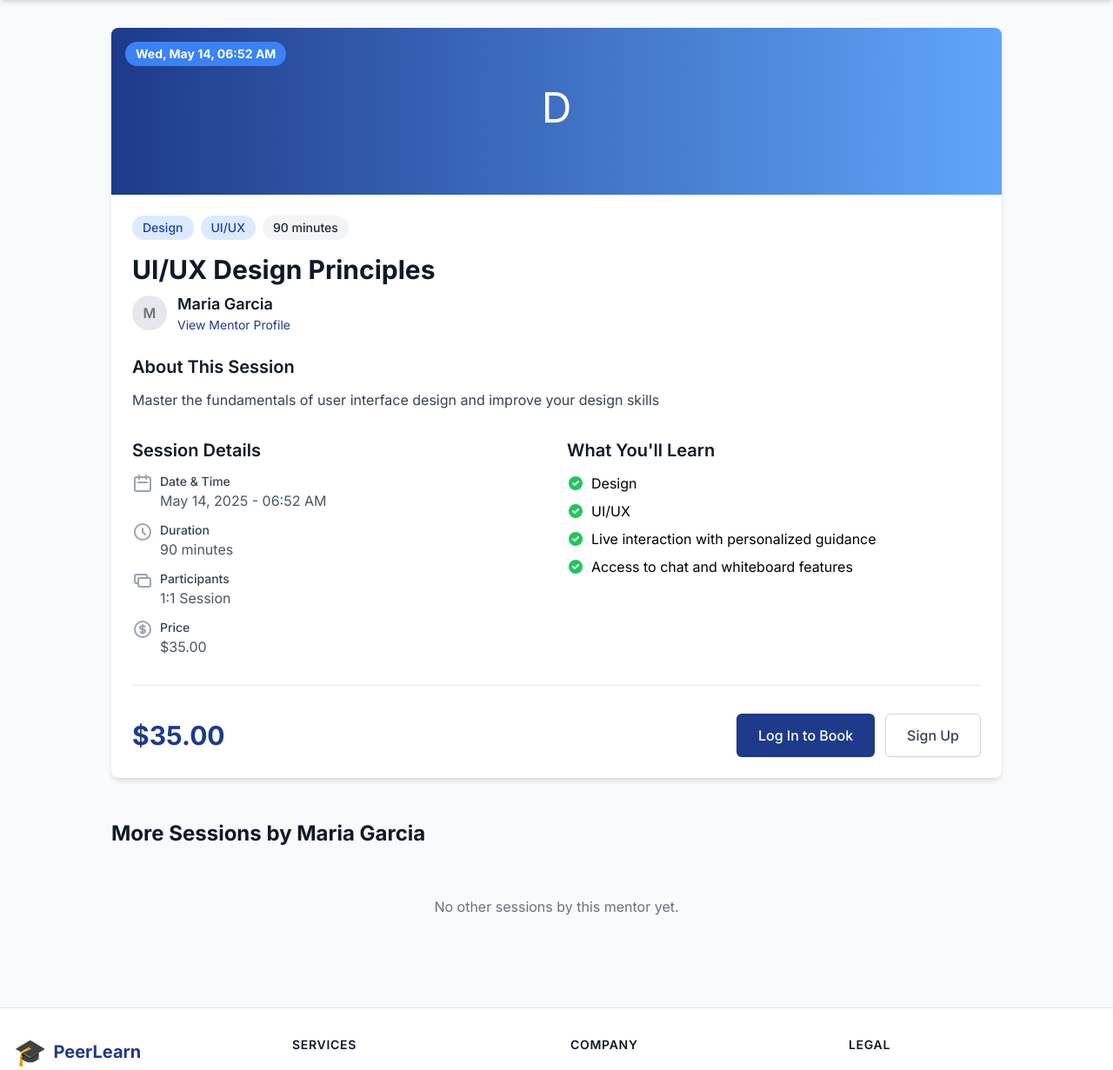
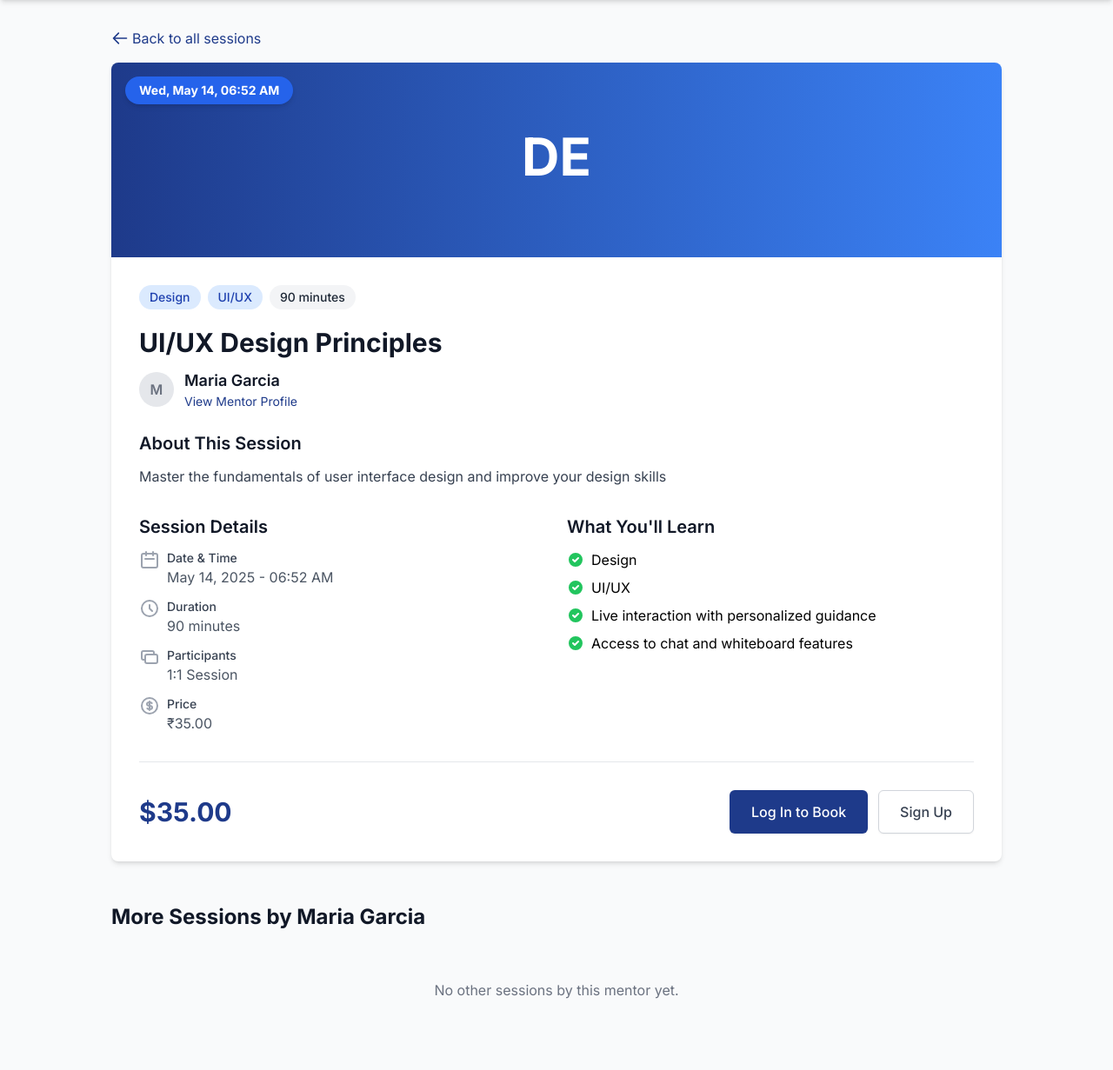
Before and after one commit to ANANDU-2000/Peerlearn-APP, a Django app: page /sessions/2/ in a window 1280 px wide. Shown: the part 64-1295 px from the top of the page at 87% size. Run offline with Django 4.2, Linux system fonts and the light colour scheme; data comes from the database, SQL or seed files in the repository; parts of the project's set-up code (start-up, migrations or seed data) failed here and were passed over; some libraries are stand-ins or nearby versions.

Commit message:
Improve session visibility and access with time-sensitive updates
Filters expired sessions from listings, adjusts go-live button logic, and enhances session detail page.

Replit-Commit-Author: Agent
Replit-Commit-Session-Id: 04811a9e-2fec-4206-8a19-63519f52b27e
Replit-Commit-Screenshot-Url: https://storage.googleapis.com/screenshot-production-us-central1/fe6c2ab6-9cc3-4d2b-863d-f20666b8a8f8/c795cf62-01ca-4e81-9fe8-00f3c8852276.jpg

```diff
--- a/apps/learning_sessions/views.py
+++ b/apps/learning_sessions/views.py
@@ -33,8 +33,14 @@ class SessionListView(ListView):
     paginate_by = 12
 
     def get_queryset(self):
-        """Filter to show only scheduled or live sessions."""
-        queryset = Session.objects.filter(status__in=[Session.SCHEDULED, Session.LIVE])
+        """Filter to show only scheduled or live sessions that haven't expired."""
+        now = timezone.now()
+
+        # Only show sessions that are scheduled or live and haven't passed their scheduled time
+        queryset = Session.objects.filter(
+            status__in=[Session.SCHEDULED, Session.LIVE],
+            schedule__gte=now - timezone.timedelta(minutes=30)  # Include sessions that started within last 30 minutes
+        )
 
         # Apply category filter if provided
         category = self.request.GET.get('category')
--- a/templates/sessions/detail.html
+++ b/templates/sessions/detail.html
@@ -6,29 +6,37 @@
 <div class="bg-gray-50 min-h-screen py-8">
     <div class="container mx-auto px-4">
         <div class="max-w-5xl mx-auto">
+            <!-- Back to sessions link -->
+            <a href="{% url 'sessions:list' %}" class="inline-flex items-center text-primary-600 hover:text-primary-700 mb-4">
+                <svg class="w-5 h-5 mr-1" fill="none" stroke="currentColor" viewBox="0 0 24 24" xmlns="http://www.w3.org/2000/svg">
+                    <path stroke-linecap="round" stroke-linejoin="round" stroke-width="2" d="M10 19l-7-7m0 0l7-7m-7 7h18"></path>
+                </svg>
+                Back to all sessions
+            </a>
+
             <!-- Session Details Card -->
             <div class="bg-white rounded-lg shadow-md overflow-hidden">
                 <!-- Session Header -->
                 <div class="relative">
                     <!-- Status Badge -->
                     {% if session.status == 'live' %}
-                    <div class="absolute top-4 left-4 bg-red-500 text-white text-sm font-bold px-3 py-1 rounded-full flex items-center z-10">
-                        <span class="animate-pulse mr-1 h-2 w-2 bg-white rounded-full"></span>
+                    <div class="absolute top-4 left-4 bg-red-600 text-white text-sm font-bold px-4 py-1.5 rounded-full flex items-center z-10 shadow-md">
+                        <span class="animate-pulse mr-2 h-3 w-3 bg-white rounded-full"></span>
                         LIVE NOW
                     </div>
                     {% else %}
-                    <div class="absolute top-4 left-4 bg-blue-500 text-white text-sm font-bold px-3 py-1 rounded-full z-10">
+                    <div class="absolute top-4 left-4 bg-blue-600 text-white text-sm font-bold px-4 py-1.5 rounded-full z-10 shadow-md">
                         {{ session.schedule|date:"D, M d, h:i A" }}
                     </div>
                     {% endif %}
 
                     <!-- Header Background -->
-                    <div class="h-48 bg-gradient-to-r from-primary-600 to-blue-400">
+                    <div class="h-56 bg-gradient-to-r from-primary-600 to-blue-500">
                         <div class="h-full w-full flex items-center justify-center text-white">
                             <div class="text-center">
-                                <div class="text-5xl mb-2">
+                                <div class="text-6xl font-bold mb-2">
                                     {% for topic in session.topics %}
-                                        {% if forloop.first %}{{ topic|first|upper }}{% endif %}
+                                        {% if forloop.first %}{{ topic|first|upper }}{{ topic|slice:"1:2"|upper }}{% endif %}
                                     {% endfor %}
                                 </div>
                             </div>
@@ -37,15 +45,15 @@
                 </div>
 
                 <!-- Session Content -->
-                <div class="p-6">
-                    <div class="flex flex-wrap gap-2 mb-4">
+                <div class="p-8">
+                    <div class="flex flex-wrap gap-2 mb-5">
                         {% for topic in session.topics %}
                         <span class="px-3 py-1 bg-blue-100 text-blue-800 rounded-full text-sm font-medium">{{ topic }}</span>
                         {% endfor %}
                         <span class="px-3 py-1 bg-gray-100 text-gray-800 rounded-full text-sm font-medium">{{ session.duration }} minutes</span>
                     </div>
 
-                    <h1 class="text-2xl md:text-3xl font-bold text-gray-900 mb-2">{{ session.title }}</h1>
+                    <h1 class="text-2xl md:text-3xl font-bold text-gray-900 mb-3">{{ session.title }}</h1>
 
                     <!-- Mentor Info -->
                     <div class="flex items-center mb-6">
@@ -118,7 +126,7 @@
                                             {% if session.is_free %}
                                             Free
                                             {% else %}
-                                            ${{ session.price }}
+                                            ₹{{ session.price }}
                                             {% endif %}
                                         </span>
                                     </div>
```
Also changed, not shown: apps/users/views.py (+27 -3 lines), templates/learners_dash/tabs/activity.html (+18 -21 lines).
